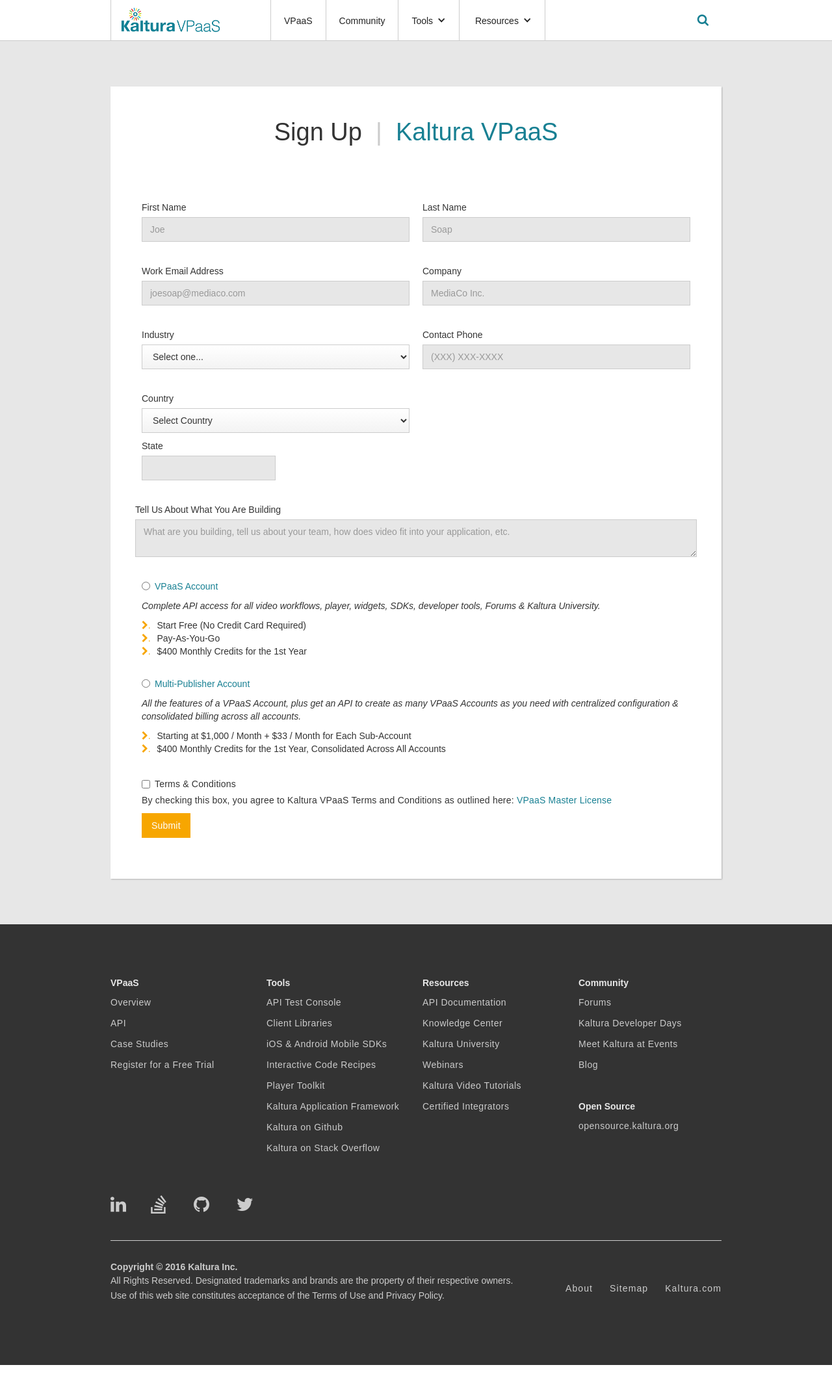
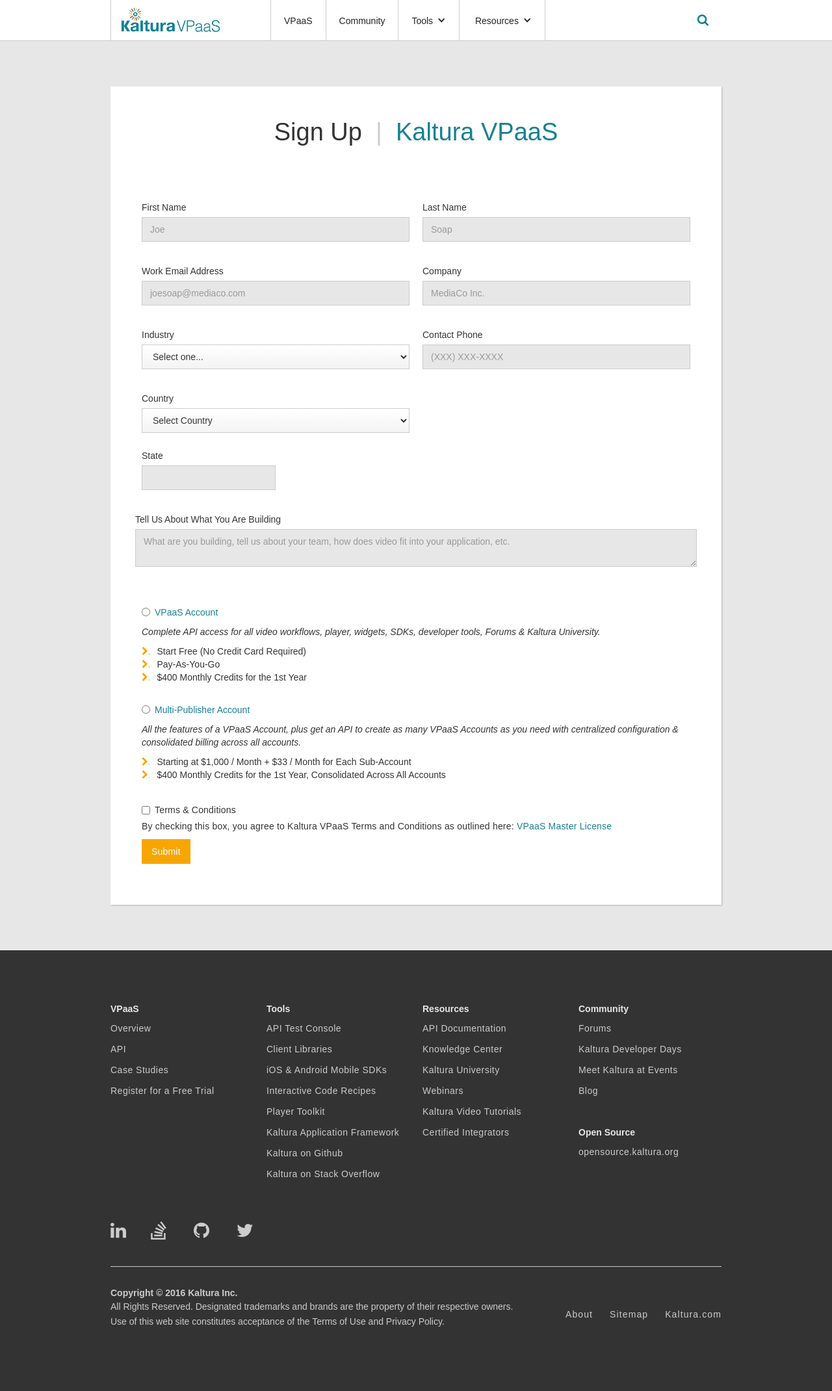
Before and after one commit to kaltura/DeveloperPortalDocs, a Jekyll site: the page built from register.html, in a window 1280 px wide. Shown: the whole page at 65% size. Built offline with Jekyll 4.4.1, drawn with Linux system fonts in a browser that asks for light colours; nearby versions of some CDN libraries; comment, search, counter and statistics services are not loaded; before the commit the page ends 2100 px from its top, so only the background shows below that.

Commit message:
css and html fixes

```diff
--- a/css/kaltura-dev-site.webflow.css
+++ b/css/kaltura-dev-site.webflow.css
@@ -1181,6 +1181,10 @@ figure.highlight {
   margin-bottom: 25px;
 }
 
+.country-field {
+  margin-bottom: 25px;
+}
+
 .sign-up-subheadings {
   max-width: 30%;
   margin-right: auto;
--- a/register.html
+++ b/register.html
@@ -67,7 +67,7 @@ layout: default
 </div>
 <div class="w-row form-row">
 <div class="w-col w-col-6">
-<div class="form-group valid-row">
+<div class="form-group valid-row country-field">
 <label for="country" class="form-labels">Country</label>
 <select id="country" name="country" onchange="populateState()" data-name="Country" required="required" class="w-select input-light">
 </select>
@@ -89,8 +89,10 @@ layout: default
 <input id="Password" type="password" placeholder="**************" name="Password" required="required" data-name="Password" class="w-input input-light"-->
 </div>
 </div>
+<div class="w-row form-row">
 <label for="Tel-us-what-you-are-building" class="form-labels">Tell Us About What You Are Building</label>
 <textarea id="description" placeholder="What are you building, tell us about your team, how does video fit into your application, etc." name="description" data-name="Tel us what you are building" required="required" class="w-input input-light"></textarea>
+</div>
 </div>
 <div class="account-type-div">
 <div class="w-radio w-clearfix">
```
